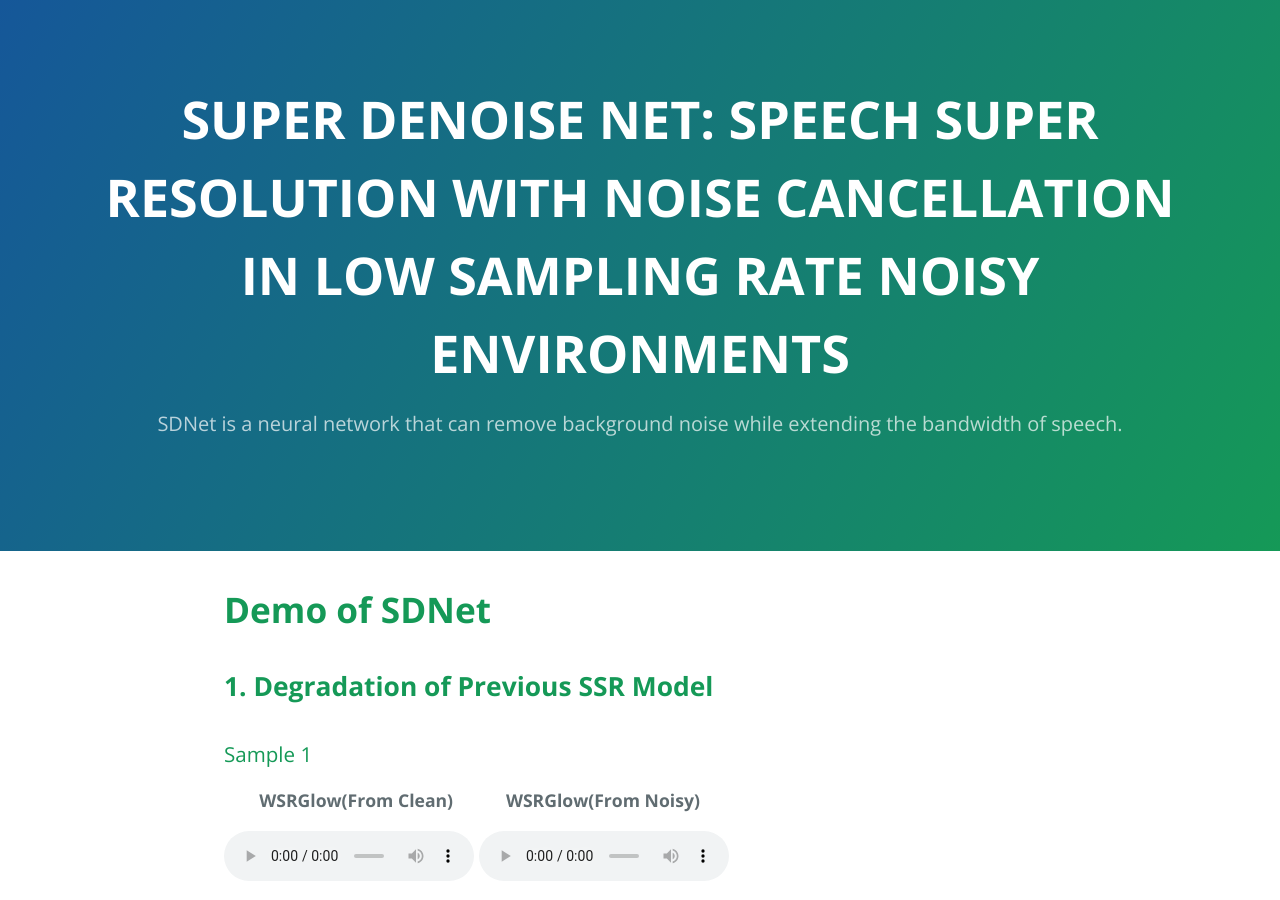
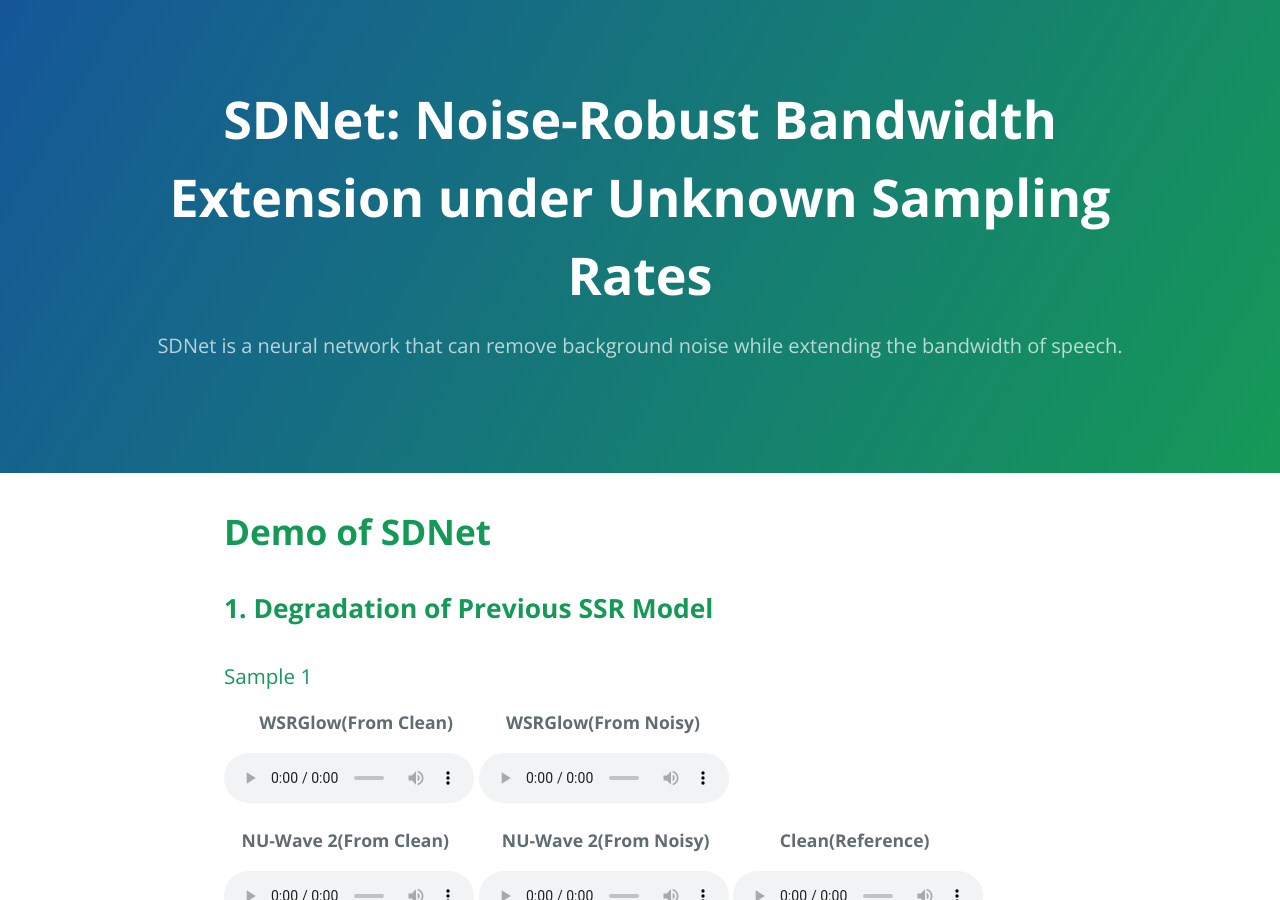
Before and after one commit to sdnetdemo/sdnetdemo.github.io, a Jekyll site: the page built from index.md, in a window 1280 px wide and 900 px high. Built offline with Jekyll 4.4.1, drawn with Linux system fonts in a browser that asks for light colours; our own code applies the rules of GitHub Pages for plain Markdown files.

Commit message:
Update _config.yml

```diff
--- a/_config.yml
+++ b/_config.yml
@@ -1,4 +1,4 @@
-title: "SUPER DENOISE NET: SPEECH SUPER RESOLUTION WITH NOISE CANCELLATION IN LOW SAMPLING RATE NOISY ENVIRONMENTS"
+title: "SDNet: Noise-Robust Bandwidth Extension under Unknown Sampling Rates"
 description: SDNet is a neural network that can remove background noise while extending the bandwidth of speech.
 show_downloads: false
 google_analytics:
```
